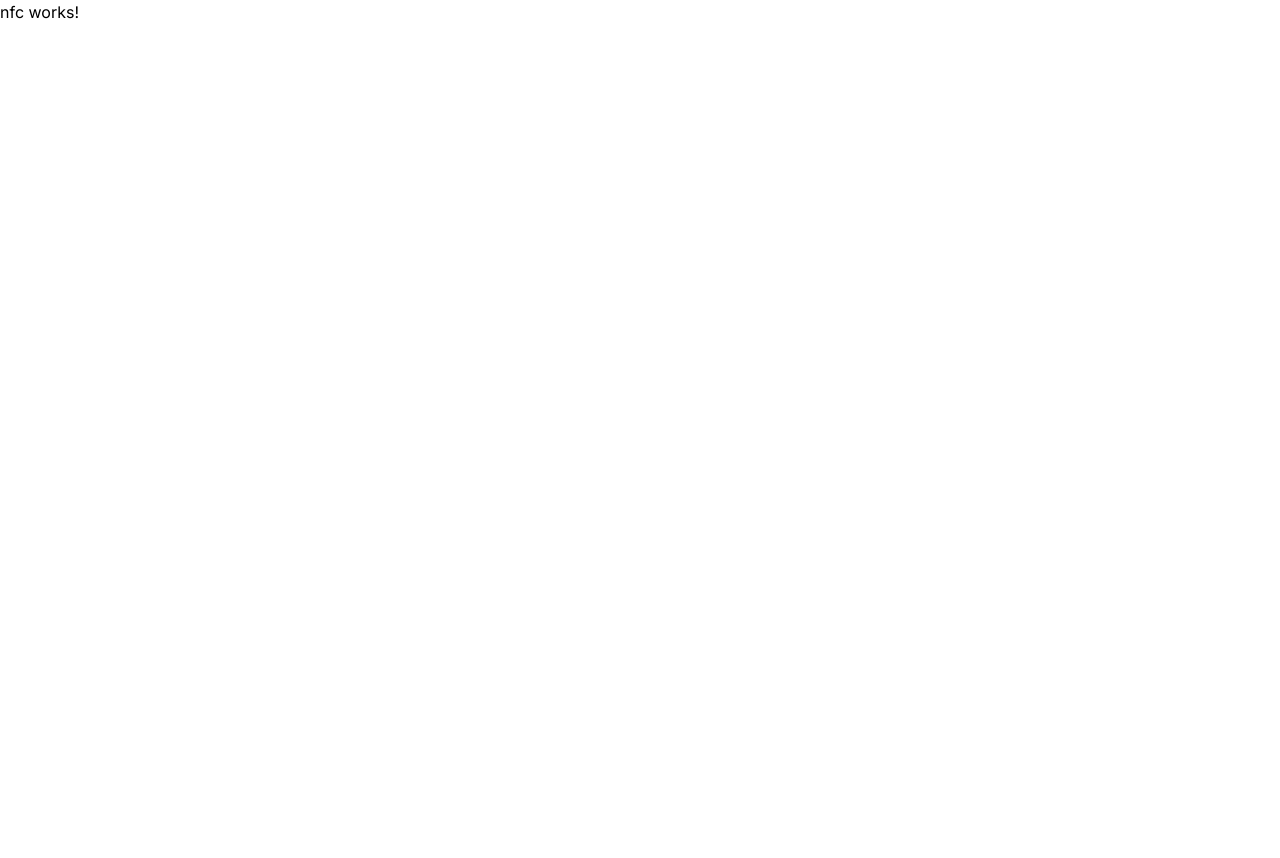
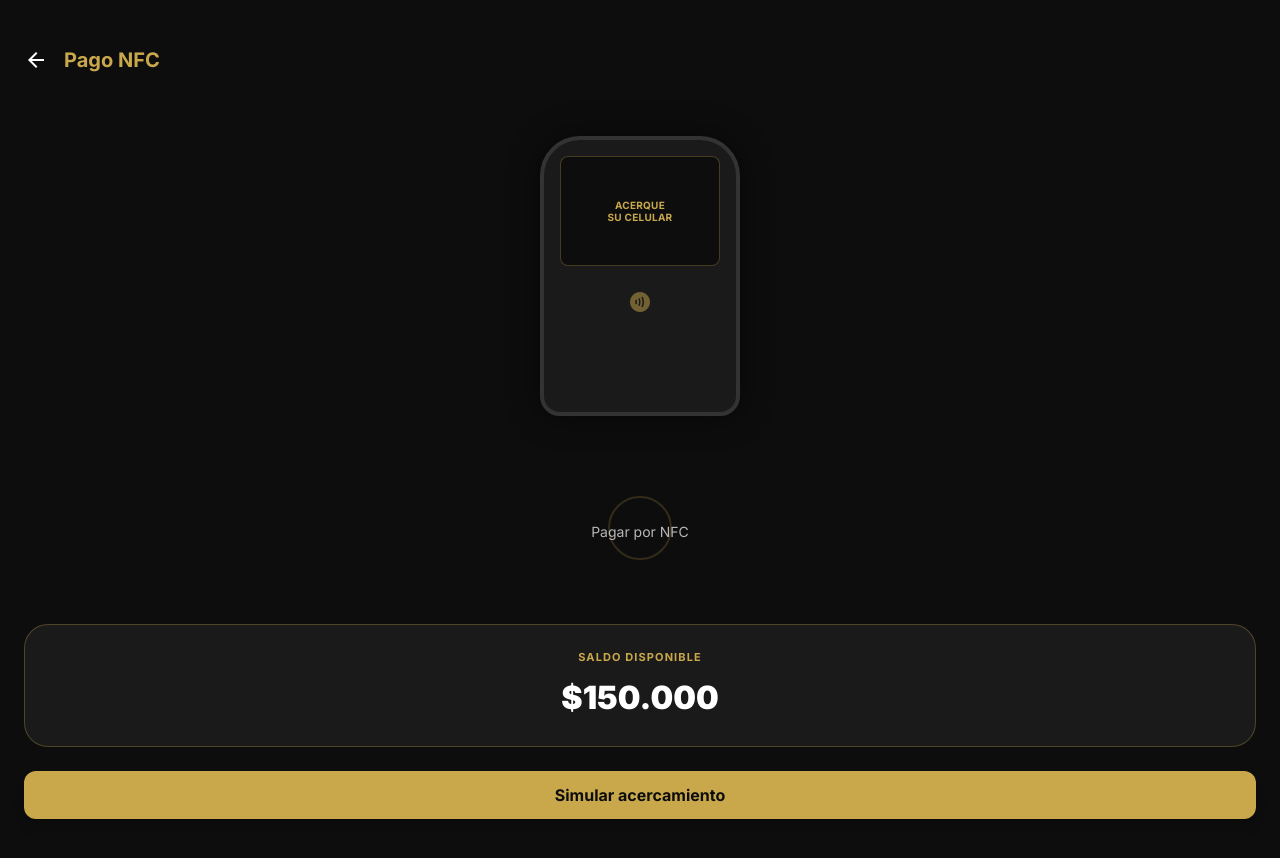
Before and after one commit to santiagoarbelaezc/SmartBusWeb, an Angular app: page /nfc in a window 1280 px wide. Before the commit the page ends 800 px from the top, so only its background shows below. Built offline with nearby package versions, Linux system fonts and the light colour scheme.

Commit message:
añadiendo nuevas pantallas

```diff
--- a/src/app/app.routes.ts
+++ b/src/app/app.routes.ts
@@ -21,6 +21,7 @@ export const routes: Routes = [
 
   // Screens without Bottom Navigation
   { path: 'seat-selection', loadComponent: () => import('./features/seat-selection/seat-selection').then(m => m.SeatSelection) },
+  { path: 'payment', loadComponent: () => import('./features/payment/payment').then(m => m.Payment) },
   { path: 'nfc', loadComponent: () => import('./features/nfc/nfc').then(m => m.Nfc) },
 
   { path: '**', redirectTo: 'welcome' }
--- a/src/app/features/home/home.html
+++ b/src/app/features/home/home.html
@@ -1,29 +1,36 @@
-<div class="relative w-full h-screen bg-[#F5F6F8] overflow-y-auto pb-32">
+<div class="w-full h-full bg-[#F5F6F8] flex flex-col overflow-hidden pb-20">
 
-  <!-- Header App Bar -->
-  <div class="w-full flex items-center justify-between px-6 pt-10 pb-4 bg-transparent sticky top-0 z-10 backdrop-blur-md">
+  <!-- Header App Bar (Fixed) -->
+  <div class="w-full flex items-center justify-between px-6 pt-10 pb-4 bg-[#F5F6F8] shrink-0 z-20">
     <div class="flex flex-col">
       <span class="text-gray-500 text-sm font-medium">{{ greeting }}</span>
       <span class="text-neutral-black text-2xl font-bold">{{ userName }}</span>
     </div>
 
-    <div class="flex items-center gap-3">
+    <div class="flex items-center gap-2">
+      <!-- NFC Button -->
+      <button (click)="navigateTo('/nfc')" class="w-9 h-9 rounded-full bg-neutral-black flex items-center justify-center shadow-sm active:scale-95 transition-transform">
+        <span class="material-icons text-brand-gold text-[20px]">contactless</span>
+      </button>
+
       <!-- Gold Badge -->
-      <div (click)="navigateTo('/profile')" class="flex items-center gap-1.5 px-3 py-1 bg-brand-gold/15 rounded-full cursor-pointer">
+      <div (click)="navigateTo('/profile')" class="flex items-center gap-1.5 px-3 py-1 bg-brand-gold/15 rounded-full cursor-pointer ml-1">
         <span class="material-icons text-brand-gold text-sm">stars</span>
         <span class="text-brand-gold text-xs font-semibold">Oro</span>
       </div>
+
       <!-- Avatar -->
-      <div (click)="navigateTo('/profile')" class="w-10 h-10 rounded-full bg-brand-gold flex items-center justify-center p-0.5 cursor-pointer">
+      <div (click)="navigateTo('/profile')" class="w-9 h-9 rounded-full bg-brand-gold flex items-center justify-center p-0.5 cursor-pointer ml-1">
         <div class="w-full h-full bg-white rounded-full flex items-center justify-center">
-          <span class="material-icons text-neutral-black">person</span>
+          <span class="material-icons text-neutral-black text-[18px]">person</span>
         </div>
       </div>
     </div>
   </div>
 
-  <!-- Content -->
-  <div class="flex flex-col gap-7 mt-2">
+  <!-- Content (Scrollable) -->
+  <div class="flex-1 overflow-y-auto hide-scrollbar">
+    <div class="flex flex-col gap-7 mt-2 pb-10">
 
       <!-- 1. Search Bar -->
       <div class="px-6">
@@ -63,7 +70,7 @@
               </div>
               <span class="text-white font-extrabold text-2xl mt-1.5">Bogotá → Tunja</span>
             </div>
-          <button (click)="navigateTo('/tracking')" class="w-11 h-11 rounded-full bg-brand-gold/20 flex items-center justify-center">
+            <button class="w-11 h-11 rounded-full bg-brand-gold/20 flex items-center justify-center">
               <span class="material-icons text-brand-gold text-[24px]">my_location</span>
             </button>
           </div>
@@ -75,7 +82,7 @@
               <span class="text-white/50 text-[11px]">Llegada estimada</span>
               <span class="text-white font-bold text-[15px]">03:15 PM</span>
             </div>
-          <button (click)="navigateTo('/tracking')" class="bg-brand-gold px-4 py-2 rounded-xl text-neutral-black font-extrabold text-xs shadow-md">
+            <button class="bg-brand-gold px-4 py-2 rounded-xl text-neutral-black font-extrabold text-xs shadow-md">
               Sigue tu bus
             </button>
           </div>
@@ -150,11 +157,7 @@
       </div>
 
     </div>
-
-  <!-- Floating NFC Button -->
-  <button (click)="navigateTo('/nfc')" class="fixed bottom-6 right-6 w-14 h-14 bg-neutral-black rounded-full flex items-center justify-center shadow-[0_8px_16px_rgba(0,0,0,0.3)] z-50 transform hover:scale-105 active:scale-95 transition-all">
-    <span class="material-icons text-brand-gold text-3xl">nfc</span>
-  </button>
+  </div>
 </div>
 
 <style>
--- a/src/app/features/nfc/nfc.html
+++ b/src/app/features/nfc/nfc.html
@@ -1 +1,94 @@
-<p>nfc works!</p>
+<div class="w-full h-full bg-neutral-black flex flex-col items-center overflow-y-auto pb-10">
+
+  <!-- Top App Bar -->
+  <div class="w-full pt-10 pb-4 px-4 flex items-center shrink-0">
+    <button (click)="navigateBack()" class="w-10 h-10 flex items-center justify-center mr-2">
+      <span class="material-icons text-white">arrow_back</span>
+    </button>
+    <span class="text-brand-gold font-bold text-xl">Pago NFC</span>
+  </div>
+
+  <div class="h-10"></div>
+
+  <!-- Realistic Bus Reader (Validator) UI -->
+  <div class="w-[200px] h-[280px] bg-neutral-charcoal rounded-t-[40px] rounded-b-[20px] border-[4px] border-[#333333] flex flex-col items-center p-4 shadow-[0_0_30px_rgba(0,0,0,0.5)]">
+
+    <!-- Validator Screen -->
+    <div class="w-full h-[110px] bg-neutral-black rounded-lg border border-brand-gold/30 p-2 flex items-center justify-center relative overflow-hidden">
+      <!-- Grid pattern overlay for "screen" effect -->
+      <div class="absolute inset-0 opacity-10 bg-[radial-gradient(ellipse_at_center,_var(--tw-gradient-stops))] from-white via-transparent to-transparent bg-[length:4px_4px]"></div>
+
+      <div class="relative z-10 flex flex-col items-center justify-center w-full h-full transition-opacity duration-300">
+
+        <ng-container *ngIf="status === 'IDLE'">
+          <span class="text-brand-gold text-[10px] font-bold text-center tracking-wide leading-tight">
+            ACERQUE<br>SU CELULAR
+          </span>
+        </ng-container>
+
+        <ng-container *ngIf="status === 'READING'">
+          <span class="text-brand-gold text-xs font-bold animate-pulse">LEYENDO...</span>
+        </ng-container>
+
+        <ng-container *ngIf="status === 'SUCCESS'">
+          <span class="material-icons text-green-500 text-[32px] mb-1 drop-shadow-[0_0_8px_rgba(34,197,94,0.6)]">check</span>
+          <span class="text-green-500 text-[10px] font-bold tracking-widest drop-shadow-[0_0_5px_rgba(34,197,94,0.6)]">APROBADO</span>
+        </ng-container>
+
+        <ng-container *ngIf="status === 'ERROR'">
+          <span class="text-red-500 text-[10px] font-bold tracking-widest">INTENTE DE NUEVO</span>
+        </ng-container>
+
+      </div>
+    </div>
+
+    <div class="h-6"></div>
+
+    <!-- NFC Target Icon -->
+    <span class="material-icons text-[70px] transition-colors duration-300"
+          [ngClass]="status === 'SUCCESS' ? 'text-green-500' : 'text-brand-gold/50'">
+      contactless
+    </span>
+  </div>
+
+  <div class="flex-1"></div>
+
+  <!-- Phone Animation Overlay (Simulated) -->
+  <div class="w-full h-[160px] flex flex-col items-center justify-center relative mt-8">
+
+    <!-- Wave animations when IDLE or READING -->
+    <div *ngIf="status === 'IDLE' || status === 'READING'" class="absolute inset-0 flex items-center justify-center pointer-events-none">
+      <div class="w-16 h-16 rounded-full border-2 border-brand-gold/20 animate-ping absolute"></div>
+      <div class="w-24 h-24 rounded-full border-2 border-brand-gold/10 animate-ping absolute" style="animation-delay: 0.3s"></div>
+    </div>
+
+    <span *ngIf="status === 'SUCCESS'" class="text-brand-gold font-bold text-2xl z-10 animate-fade-in-up">¡Pago Exitoso!</span>
+    <span *ngIf="status !== 'SUCCESS'" class="text-white/70 text-sm z-10 mt-2">Pagar por NFC</span>
+  </div>
+
+  <!-- Bottom Balance Card -->
+  <div class="w-full px-6 mt-4">
+    <div class="w-full bg-neutral-charcoal rounded-[24px] border border-brand-gold/30 p-6 flex flex-col items-center">
+      <span class="text-brand-gold text-[11px] font-bold tracking-widest uppercase">Saldo Disponible</span>
+      <span class="text-white font-black text-[32px] mt-2">{{ availableBalance }}</span>
+    </div>
+  </div>
+
+  <!-- Mock Trigger -->
+  <div *ngIf="status === 'IDLE'" class="mt-6 px-6 w-full">
+    <button (click)="startReading()" class="w-full bg-brand-gold text-neutral-black font-bold h-12 rounded-xl shadow-lg active:scale-95 transition-transform">
+      Simular acercamiento
+    </button>
+  </div>
+
+</div>
+
+<style>
+@keyframes fadeInUp {
+  from { opacity: 0; transform: translateY(10px); }
+  to { opacity: 1; transform: translateY(0); }
+}
+.animate-fade-in-up {
+  animation: fadeInUp 0.4s ease-out forwards;
+}
+</style>
--- a/src/app/features/nfc/nfc.ts
+++ b/src/app/features/nfc/nfc.ts
@@ -1,9 +1,30 @@
 import { Component } from '@angular/core';
+import { CommonModule } from '@angular/common';
+import { Router } from '@angular/router';
 
 @Component({
   selector: 'app-nfc',
-  imports: [],
-  templateUrl: './nfc.html',
-  styleUrl: './nfc.css',
+  standalone: true,
+  imports: [CommonModule],
+  templateUrl: './nfc.html'
 })
-export class Nfc {}
+export class Nfc {
+  status: 'IDLE' | 'READING' | 'SUCCESS' | 'ERROR' = 'IDLE';
+  availableBalance = '$150.000';
+
+  constructor(private router: Router) {}
+
+  navigateBack() {
+    this.router.navigate(['/home']);
+  }
+
+  startReading() {
+    this.status = 'READING';
+    setTimeout(() => {
+      this.status = 'SUCCESS';
+      setTimeout(() => {
+        this.status = 'IDLE';
+      }, 3000);
+    }, 2000);
+  }
+}
--- a/src/app/features/tickets/tickets.html
+++ b/src/app/features/tickets/tickets.html
@@ -1,8 +1,12 @@
 <div class="w-full h-full bg-[#F5F6F8] flex flex-col overflow-hidden pb-20">
 
   <!-- Top App Bar -->
-  <div class="w-full bg-neutral-black pt-10 pb-4 px-6 flex items-center justify-center relative">
+  <div class="w-full bg-neutral-black pt-10 pb-4 px-6 flex items-center justify-between shrink-0 relative">
+    <div class="w-9 h-9"></div> <!-- spacer -->
     <h1 class="text-brand-gold text-lg font-bold">Mis Tiquetes</h1>
+    <button (click)="router.navigate(['/nfc'])" class="w-9 h-9 rounded-full bg-white/10 flex items-center justify-center active:scale-95 transition-transform">
+      <span class="material-icons text-brand-gold text-[20px]">contactless</span>
+    </button>
   </div>
 
   <!-- Tabs -->
--- a/src/app/features/tickets/tickets.ts
+++ b/src/app/features/tickets/tickets.ts
@@ -1,5 +1,6 @@
 import { Component } from '@angular/core';
 import { CommonModule } from '@angular/common';
+import { Router } from '@angular/router';
 
 @Component({
   selector: 'app-tickets',
@@ -26,6 +27,8 @@ export class Tickets {
 
   historyTickets = [];
 
+  constructor(public router: Router) {}
+
   toggleExpand(ticket: any) {
     ticket.expanded = !ticket.expanded;
   }
```
Lines whose indentation alone changed are shown as unchanged.
